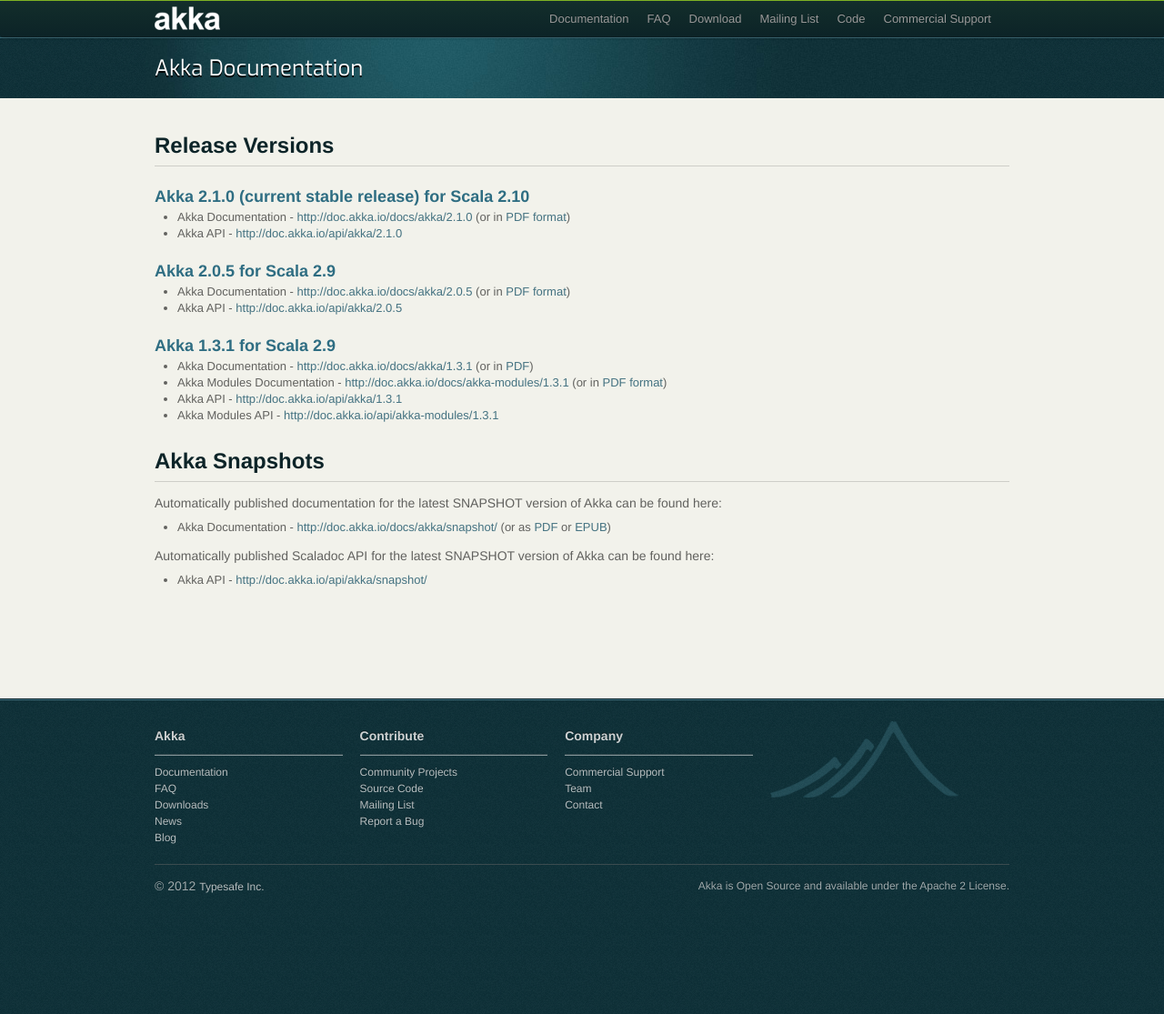
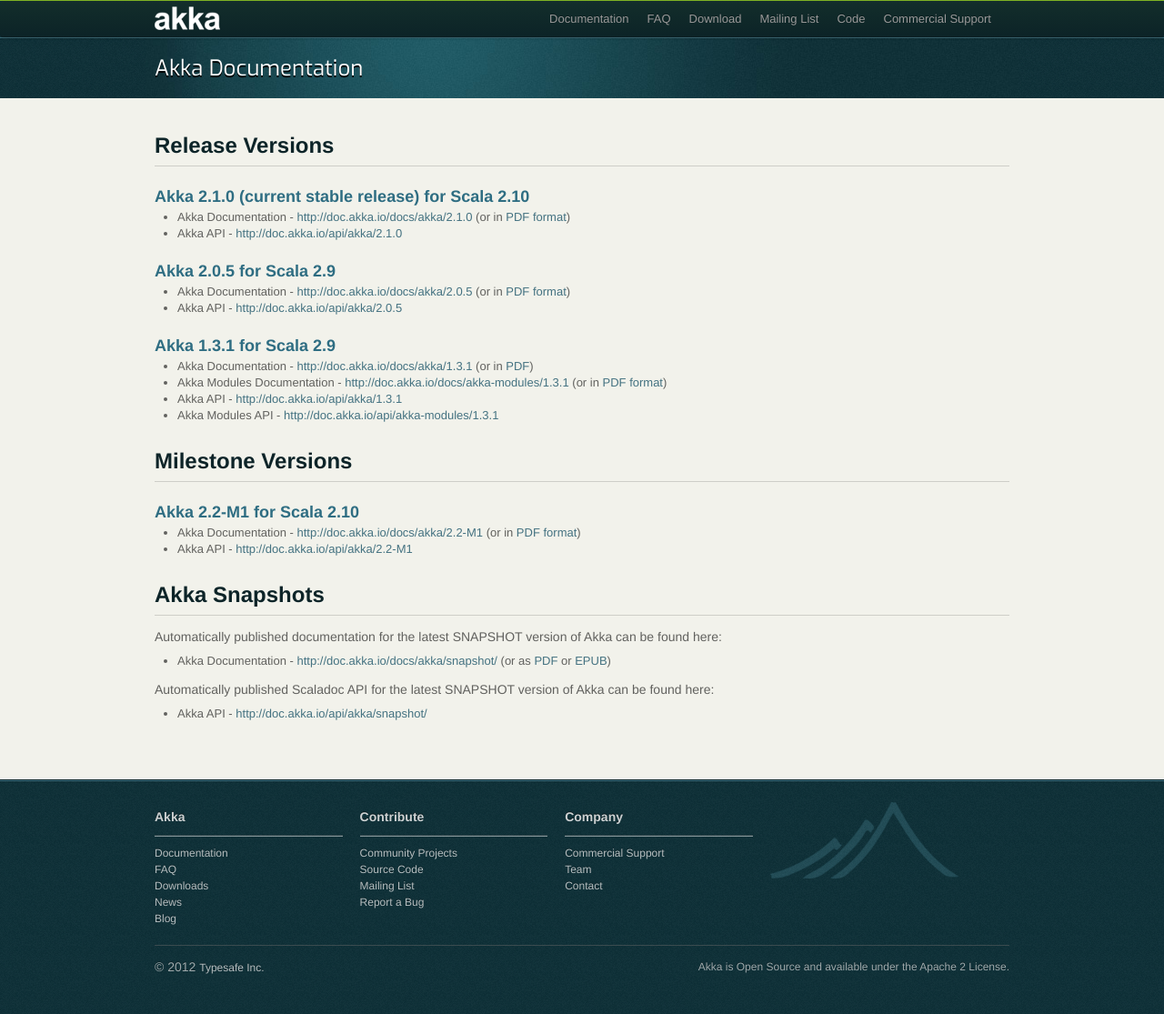
Before and after one commit to raboof/akka.github.com, a Jekyll site: the page built from docs/index.md, in a window 1280 px wide. Shown: the whole page at 91% size. Built offline with Jekyll 4.4.1, drawn with Linux system fonts in a browser that asks for light colours; before the commit the page ends 1026 px from its top, so only the background shows below that.

Commit message:
Update docs/index.md
2.2-M1 documentation links

```diff
--- a/docs/index.md
+++ b/docs/index.md
@@ -24,6 +24,13 @@
 * Akka Modules API - [http://doc.akka.io/api/akka-modules/1.3.1](http://doc.akka.io/api/akka-modules/1.3.1)
 
 
+## Milestone Versions
+
+### Akka 2.2-M1 for Scala 2.10
+
+* Akka Documentation - [http://doc.akka.io/docs/akka/2.2-M1](http://doc.akka.io/docs/akka/2.2-M1) (or in [PDF format](http://doc.akka.io/docs/akka/2.2-M1/Akka.pdf))
+* Akka API - [http://doc.akka.io/api/akka/2.2-M1](http://doc.akka.io/api/akka/2.2-M1)
+
 ## Akka Snapshots
 
 Automatically published documentation for the latest SNAPSHOT version of Akka can be found here:
```
